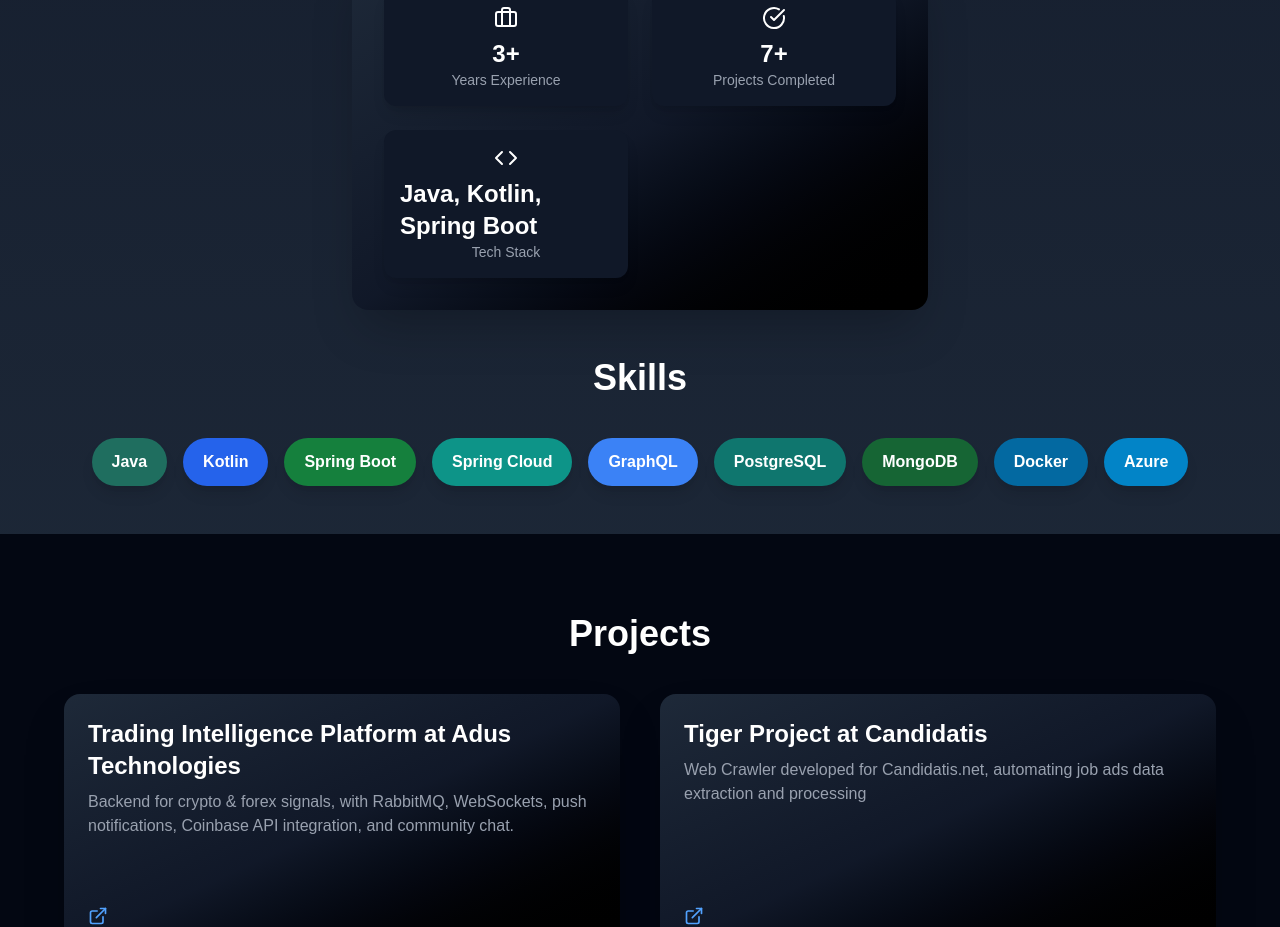
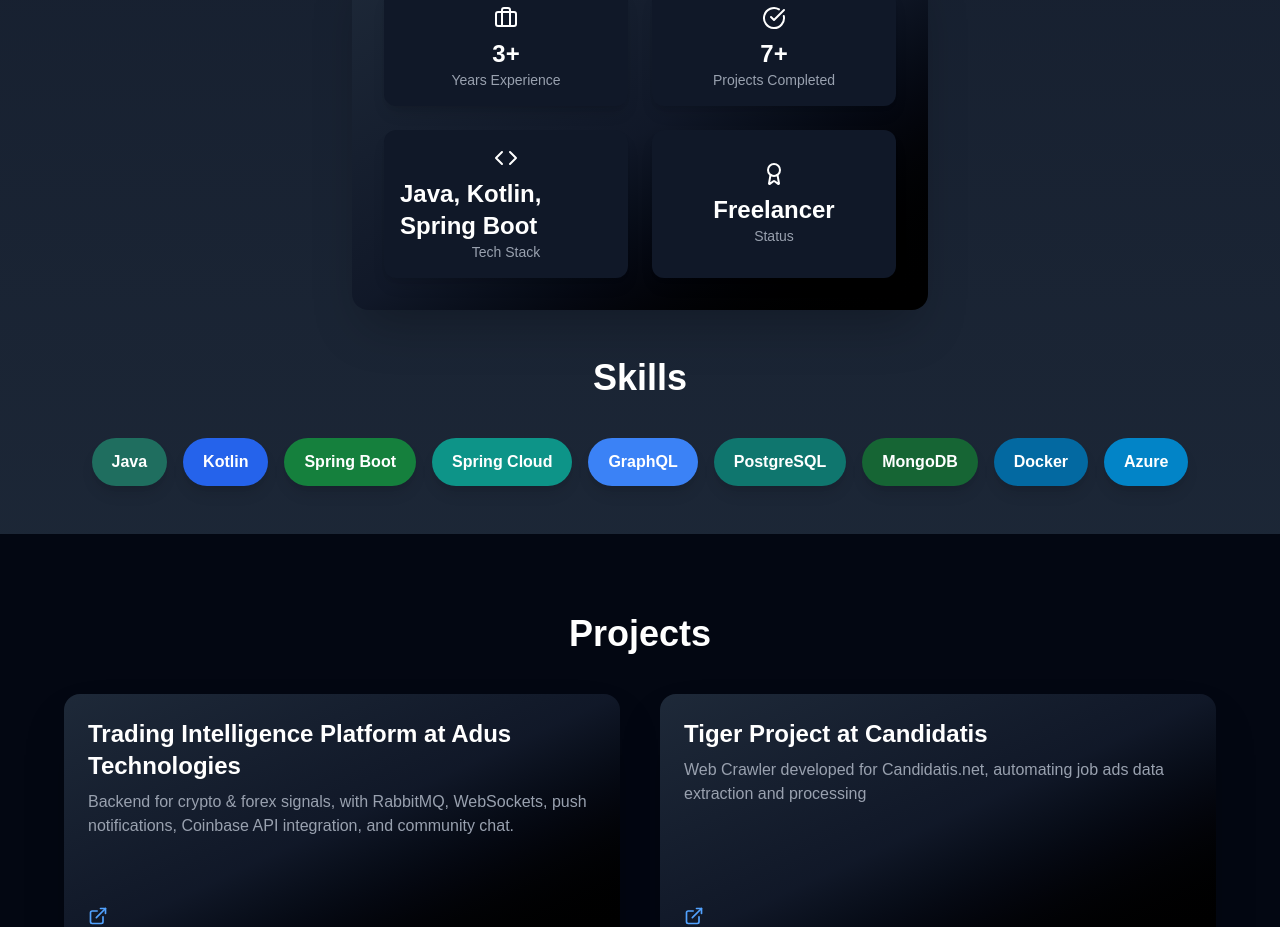
Before and after one commit to freudmarin/PortfolioApp, a Next.js app: page / in a window 1280 px wide. Shown: the part 842-1769 px from the top of the page. Built offline with nearby package versions, Linux system fonts and the light colour scheme.

Commit message:
Another commit

```diff
--- a/app/components/DashboardCard.tsx
+++ b/app/components/DashboardCard.tsx
@@ -4,7 +4,8 @@ import { Code, Briefcase, CheckCircle, Award } from "lucide-react";
 const stats = [
   { icon: <Briefcase />, value: "3+", label: "Years Experience" },
   { icon: <CheckCircle />, value: "7+", label: "Projects Completed" },
-  { icon: <Code />, value: "Java, Kotlin, Spring Boot", label: "Tech Stack" }
+  { icon: <Code />, value: "Java, Kotlin, Spring Boot", label: "Tech Stack" },
+  { icon: <Award />, value: "Freelancer", label: "Status" }
 ];
 
 export default function DashboardCard() {
```
